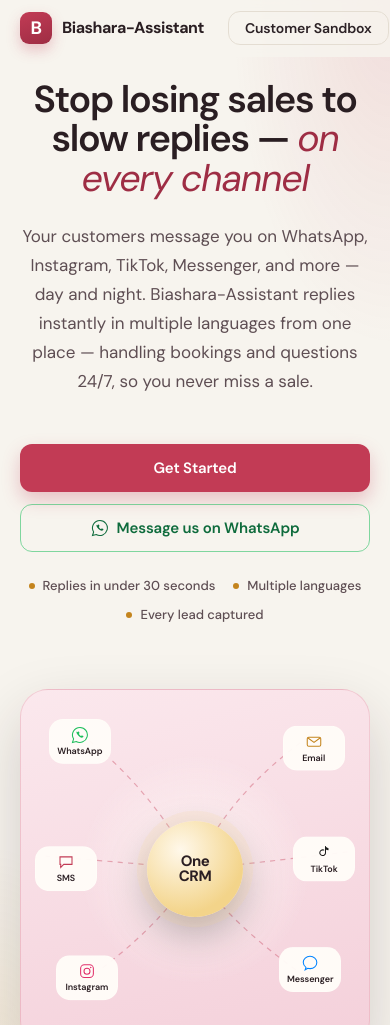
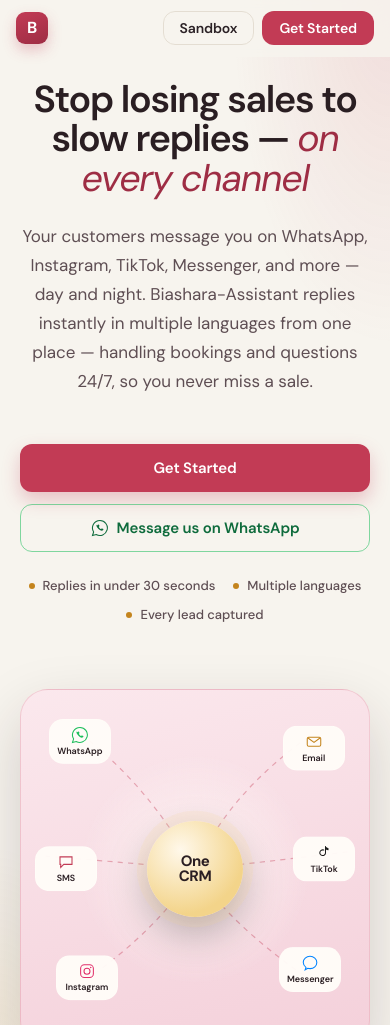
Before and after one commit to thelewisndegwa/biashara-assistant-site, a plain HTML site: page index.html in a window 390 px wide. Shown: the top 1025 px of the page. Drawn offline with Linux system fonts and the light colour scheme.

Commit message:
Fix mobile nav so Get Started stays visible beside Sandbox.
Co-authored-by: Cursor <cursoragent@cursor.com>

```diff
--- a/index.html
+++ b/index.html
@@ -34,12 +34,15 @@
     <!-- Top Navigation -->
     <nav class="top-nav" id="topNav" aria-label="Main navigation">
         <div class="nav-inner container">
-            <a href="#hero" class="nav-brand">
+            <a href="#hero" class="nav-brand" aria-label="Biashara-Assistant">
                 <span class="brand-mark" aria-hidden="true">B</span>
                 <span data-i18n="footer.brand">Biashara-Assistant</span>
             </a>
             <div class="nav-actions">
-                <a href="customer-sandbox.html" class="btn btn-nav-secondary btn-nav-cta" data-i18n="nav.customerSandbox">Customer Sandbox</a>
+                <a href="customer-sandbox.html" class="btn btn-nav-secondary btn-nav-cta" aria-label="Customer Sandbox">
+                    <span class="nav-label-full" data-i18n="nav.customerSandbox">Customer Sandbox</span>
+                    <span class="nav-label-short" aria-hidden="true">Sandbox</span>
+                </a>
                 <a href="#get-started" class="btn btn-primary btn-nav-cta" data-i18n="nav.getStarted">Get Started</a>
             </div>
         </div>
--- a/styles.css
+++ b/styles.css
@@ -170,14 +170,27 @@ body {
     display: flex;
     align-items: center;
     justify-content: space-between;
-    gap: var(--spacing-md);
+    gap: 12px;
     min-height: 56px;
-    padding: 12px 20px;
+    padding: 10px 16px;
+    width: 100%;
+}
+
+/* Avoid double horizontal padding from .container */
+.nav-inner.container {
+    padding-left: 16px;
+    padding-right: 16px;
 }
 
 @media (min-width: 768px) {
     .nav-inner {
+        gap: var(--spacing-md);
         padding: 12px 40px;
+    }
+
+    .nav-inner.container {
+        padding-left: 40px;
+        padding-right: 40px;
     }
 }
 
@@ -185,6 +198,8 @@ body {
     display: inline-flex;
     align-items: center;
     gap: 10px;
+    min-width: 0;
+    flex-shrink: 1;
     font-size: 16px;
     font-weight: 700;
     color: var(--ink);
@@ -192,6 +207,11 @@ body {
     letter-spacing: -0.03em;
     white-space: nowrap;
     transition: color 0.3s ease;
+}
+
+.nav-brand > span:not(.brand-mark) {
+    overflow: hidden;
+    text-overflow: ellipsis;
 }
 
 .brand-mark {
@@ -255,11 +275,66 @@ body {
 .nav-actions {
     display: flex;
     align-items: center;
-    gap: 8px;
+    justify-content: flex-end;
+    gap: 6px;
+    flex-shrink: 0;
 }
 
 .btn-nav-cta {
     white-space: nowrap;
+}
+
+.nav-label-short {
+    display: none;
+}
+
+@media (max-width: 639px) {
+    .nav-brand {
+        gap: 8px;
+        font-size: 14px;
+    }
+
+    /* Keep the mark; drop the long name so CTAs stay fully visible */
+    .nav-brand > span:not(.brand-mark) {
+        display: none;
+    }
+
+    .brand-mark {
+        width: 32px;
+        height: 32px;
+        font-size: 16px;
+        border-radius: 9px;
+        flex-shrink: 0;
+    }
+
+    .nav-actions {
+        gap: 8px;
+        margin-left: auto;
+    }
+
+    .btn.btn-nav-cta {
+        padding: 9px 14px;
+        font-size: 13px;
+    }
+
+    .nav-label-full {
+        display: none;
+    }
+
+    .nav-label-short {
+        display: inline;
+    }
+}
+
+@media (max-width: 359px) {
+    .nav-actions {
+        gap: 6px;
+    }
+
+    .btn.btn-nav-cta {
+        padding: 8px 10px;
+        font-size: 12px;
+    }
 }
 
 /* Hamburger toggle - visible on small screens only */
```
Also changed, not shown: customer-sandbox.html (+5 -2 lines).
